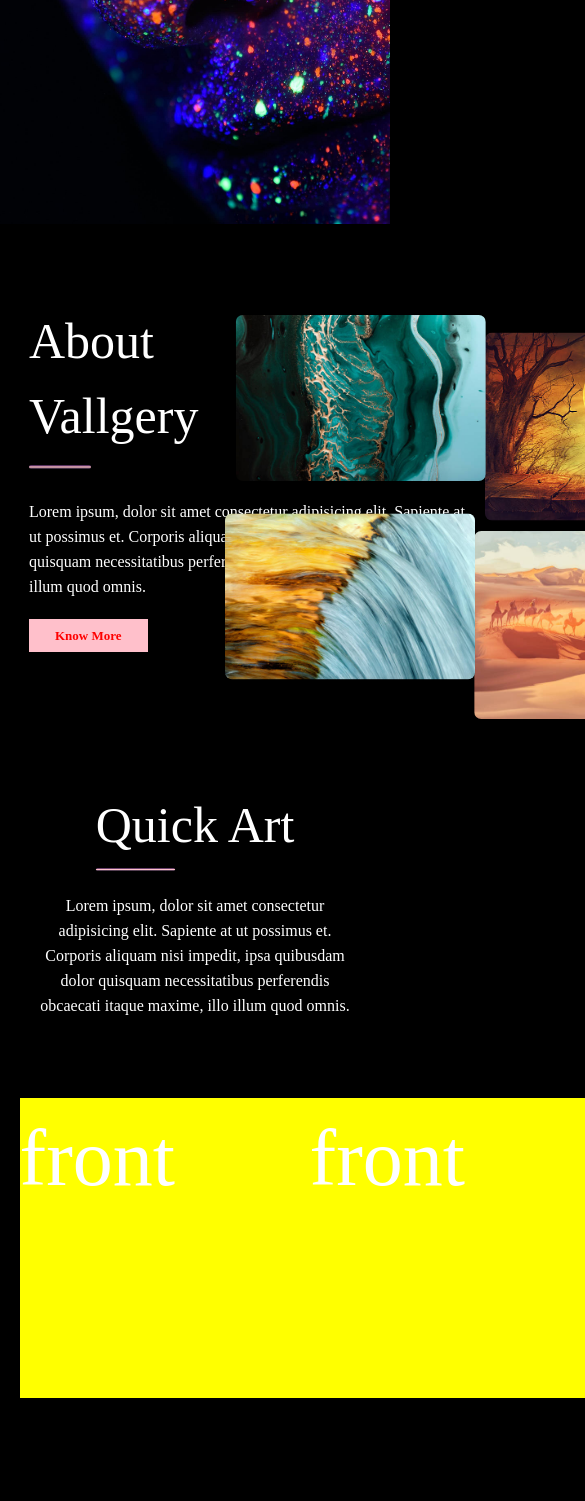
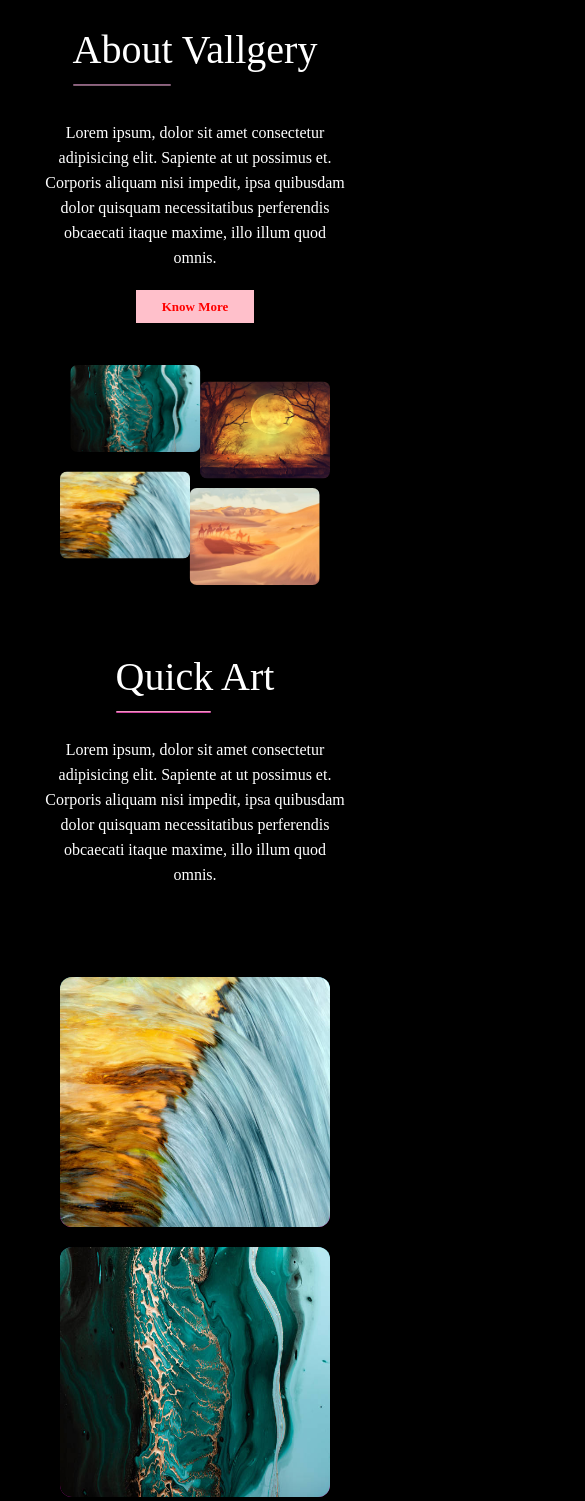
Before and after one commit to bimbo-ade/Galley, a Next.js app: page / in a window 390 px wide. Shown: the part 360-1861 px from the top of the page, 585 px wide, since content can reach past the window. Built offline with nearby package versions, Linux system fonts and the light colour scheme.

Commit message:
style: added styles

```diff
--- a/components/About.js
+++ b/components/About.js
@@ -8,7 +8,7 @@ import img4 from "../public/assets/img/img4.jpg";
 const Upcoming = () => {
   return (
     <div className={styles.cont}>
-      <div>
+      <div className={styles.infoCont}>
         {" "}
         <h1 className={styles.aboutHeader}> About Vallgery</h1>
         <p className={styles.aboutDesc}>
@@ -74,6 +74,62 @@ const Upcoming = () => {
           <Image src={img4} height={500} alt="img4" />
         </motion.div>
       </div>
+      <div className={styles.mobile}>
+        <div className={styles.right}>
+          <motion.div
+            className={styles.img}
+            animate={{
+              x: ["0px", "140px", "140px", "0px", "0px"],
+              y: ["0px", "0px", "115px", "115px", "0px"],
+            }}
+            transition={{
+              duration: 20,
+              yoyo: Infinity,
+            }}
+          >
+            <Image src={img1} height={500} alt="highway" />
+          </motion.div>
+          <motion.div
+            className={styles.img}
+            animate={{
+              x: ["0px", "0px", "-140px", "-140px", "0px"],
+              y: ["0px", "115px", "115px", "0px", "0px"],
+            }}
+            transition={{
+              duration: 20,
+              yoyo: Infinity,
+            }}
+          >
+            <Image src={img2} height={500} alt="highway" />
+          </motion.div>
+          <motion.div
+            className={styles.img}
+            animate={{
+              x: ["0px", "0px", "140px", "140px", "0px"],
+              y: ["0px", "-115px", "-115px", "0px", "0px"],
+            }}
+            transition={{
+              duration: 20,
+              yoyo: Infinity,
+            }}
+          >
+            <Image src={img3} height={500} alt="highway" />
+          </motion.div>
+          <motion.div
+            className={styles.img}
+            animate={{
+              x: ["0px", "-140px", "-140px", "0px", "0px"],
+              y: ["0px", "0px", "-115px", "-115px", "0px"],
+            }}
+            transition={{
+              duration: 20,
+              yoyo: Infinity,
+            }}
+          >
+            <Image src={img4} height={500} alt="highway" />
+          </motion.div>
+        </div>
+      </div>
     </div>
   );
 };
--- a/components/Banner.js
+++ /dev/null
@@ -1,7 +0,0 @@
-import React from "react";
-
-const Banner = () => {
-  return <div>Banner</div>;
-};
-
-export default Banner;
--- a/components/Footer.js
+++ b/components/Footer.js
@@ -2,7 +2,7 @@ import React from "react";
 
 const Footer = () => {
   return (
-    <div className="text-center flex justify-center items-center p-5">
+    <div className="text-center flex justify-center items-center py-10 border-t-[1px]  border-purple mt-10">
       copyright 2022.
     </div>
   );
--- a/components/Navbar.js
+++ b/components/Navbar.js
@@ -1,10 +1,16 @@
-import React from "react";
+import React, { useState } from "react";
 import Link from "next/link";
+import { IoIosClose } from "react-icons/io";
+import { AiOutlineMenu } from "react-icons/ai";
 const Navbar = () => {
+  const [click, setClick] = useState(false);
+  const handleClick = () => setClick(!click);
+  const closeMobileMenu = () => setClick(false);
+
   return (
-    <div className="w-[80%]  h-[40px]  mx-auto flex justify-between items-center font-rose mt-[24px] ">
+    <div className="w-[90%]  h-[40px] py-7 mx-auto flex justify-between items-center font-rose mt-[24px] bg-transparent">
       <div>
-        <h2>Vagellry</h2>
+        <Link href="/">Vagellry</Link>
       </div>
       <div>
         <ul className="flex justify-between mobile:hidden tablet:flex laptop:flex">
@@ -16,6 +22,10 @@ const Navbar = () => {
           </Link>
         </ul>
       </div>
+
+      <div onClick={handleClick} className=" tablet:hidden ">
+        {click ? <IoIosClose /> : <AiOutlineMenu />}
+      </div>
     </div>
   );
 };
--- a/components/QuickArt.js
+++ b/components/QuickArt.js
@@ -1,4 +1,9 @@
 import React from "react";
+import Image from "next/image";
+import img1 from "../public/assets/img/img1.jpg";
+import img2 from "../public/assets/img/img2.jpg";
+import img3 from "../public/assets/img/img3.jpg";
+import img4 from "../public/assets/img/img4.jpg";
 import styles from "../styles/quickArt.module.css";
 const quickArt = () => {
   return (
@@ -16,29 +21,52 @@ const quickArt = () => {
         <div className={styles.cardCont}>
           <div className={styles.card}>
             {" "}
-            <div className={styles.front}>front</div>
-            <div className={styles.back}>back</div>
+            <div className={styles.front}>
+              {" "}
+              <Image src={img4} height={500} alt="img1" />
+            </div>
+            <div className={styles.back}>
+              <p> Ocean Fallgery</p>
+            </div>
           </div>
         </div>
         <div className={styles.cardCont}>
           <div className={styles.card}>
             {" "}
-            <div className={styles.front}>front</div>
-            <div className={styles.back}>back</div>
+            <div className={styles.front}>
+              {" "}
+              <Image src={img3} height={500} alt="img1" />
+            </div>
+            <div className={styles.back}>
+              {" "}
+              <p> River Molgery</p>
+            </div>
           </div>
         </div>
         <div className={styles.cardCont}>
           <div className={styles.card}>
             {" "}
-            <div className={styles.front}>front</div>
-            <div className={styles.back}>back</div>
+            <div className={styles.front}>
+              {" "}
+              <Image src={img2} height={500} alt="img1" />
+            </div>
+            <div className={styles.back}>
+              {" "}
+              <p> Desgellry</p>
+            </div>
           </div>
         </div>
         <div className={styles.cardCont}>
           <div className={styles.card}>
             {" "}
-            <div className={styles.front}>front</div>
-            <div className={styles.back}>back</div>
+            <div className={styles.front}>
+              {" "}
+              <Image src={img1} height={500} alt="img1" />
+            </div>
+            <div className={styles.back}>
+              {" "}
+              <p> Moongery</p>
+            </div>
           </div>
         </div>
       </div>{" "}
--- a/package.json
+++ b/package.json
@@ -16,6 +16,7 @@
     "next": "13.0.6",
     "react": "18.2.0",
     "react-dom": "18.2.0",
+    "react-icons": "^4.7.1",
     "react-query": "^3.39.2"
   },
   "devDependencies": {
--- a/pages/index.js
+++ b/pages/index.js
@@ -1,9 +1,9 @@
 import Head from "next/head";
-import Image from "next/image";
 import styles from "../styles/Home.module.css";
-import bgimg from "../public/assets/img/bgimg.jpg";
 import About from "../components/About";
 import QuickArt from "../components/QuickArt";
+import Image from "next/image";
+import bgimg from "../public/assets/img/bgimg.jpg";
 export default function Home() {
   return (
     <>
--- a/styles/Home.module.css
+++ b/styles/Home.module.css
@@ -1,6 +1,5 @@
 .banner {
   background-image: url("../public/assets/img/bgimg.jpg");
-  background-color: #cccccc;
   background-position: center;
   background-repeat: no-repeat;
   background-size: cover;
@@ -8,3 +7,14 @@
   width: 100%;
   object-fit: fill;
 }
+
+@media (min-width: 320px) and (max-width: 767px) {
+  .banner {
+    height: 220px;
+  }
+}
+@media (min-width: 768px) and (max-width: 1200px) {
+  .banner {
+    height: 320px;
+  }
+}
--- a/styles/about.module.css
+++ b/styles/about.module.css
@@ -66,3 +66,110 @@
   height: 100%;
   width: 100%;
 }
+.right {
+  display: none;
+}
+@media (min-width: 320px) and (max-width: 767px) {
+  .infoCont {
+    display: flex;
+    justify-content: center;
+    align-items: center;
+    flex-direction: column;
+  }
+
+  .cont {
+    grid-template-columns: 100%;
+  }
+
+  .aboutHeader {
+    display: flex;
+    text-align: center;
+  }
+
+  .img {
+    width: 100px;
+    border-radius: 7px;
+  }
+
+  .aboutDesc {
+    width: 300px;
+    margin-top: 25px;
+    text-align: center;
+  }
+  .aboutHeader {
+    font-size: 40px;
+    text-align: center;
+  }
+
+  .right {
+    width: 80%;
+    display: grid;
+    grid-template-columns: repeat(2, 1fr);
+    justify-content: flex-end;
+    gap: 10px;
+    margin: auto;
+    justify-content: center;
+    margin-top: 30px;
+  }
+
+  .img {
+    width: 130px;
+    display: block;
+  }
+
+  .img img {
+    border-radius: 7px;
+  }
+
+  .imgCont {
+    display: none;
+  }
+}
+
+@media (min-width: 768px) and (max-width: 1200px) {
+  .cont {
+    grid-template-columns: 50% 50%;
+  }
+
+  .aboutHeader {
+    display: flex;
+  }
+
+  .img {
+    width: 100px;
+    border-radius: 7px;
+  }
+
+  .aboutDesc {
+    width: 300px;
+    margin-top: 25px;
+  }
+  .aboutHeader {
+    font-size: 40px;
+    text-align: center;
+  }
+
+  .right {
+    width: 100%;
+    display: grid;
+    grid-template-columns: repeat(2, 1fr);
+    justify-content: flex-end;
+    gap: 10px;
+    margin: auto;
+    justify-content: center;
+    margin-top: 30px;
+  }
+
+  .img {
+    width: 130px;
+    display: block;
+  }
+
+  .img img {
+    border-radius: 7px;
+  }
+
+  .imgCont {
+    display: none;
+  }
+}
--- a/styles/quickArt.module.css
+++ b/styles/quickArt.module.css
@@ -18,14 +18,9 @@
   content: "";
   position: absolute;
   bottom: -10%;
-  background: linear-gradient(
-    0deg,
-    rgb(2, 1, 24) 0%,
-    pink,
-    rgb(31, 2, 58) 100%
-  );
+  background: linear-gradient(0deg, rgb(190, 23, 149) 0%, pink);
   left: 0;
-  width: 40%;
+  width: 60%;
   height: 3%;
   border-radius: 7px;
 }
@@ -34,7 +29,7 @@
   margin-top: 15px;
   line-height: 25px;
   font-size: 16px;
-
+  width: 600px;
   text-align: center;
 }
 
@@ -48,7 +43,7 @@
 }
 
 .card {
-  height: 300px;
+  height: 270px;
   width: 290px;
   position: relative;
   transition: all 1s linear;
@@ -57,24 +52,89 @@
 .front {
   width: 100%;
   height: 100%;
-  background-color: yellow;
   position: absolute;
+  border-radius: 12px;
 
   font-size: 5rem;
   z-index: 2;
   backface-visibility: hidden;
 }
+.front img {
+  height: 100%;
+  border-radius: 12px;
+  width: 100%;
+}
 .back {
   width: 100%;
   height: 100%;
-  background-color: green;
+  display: flex;
+  justify-content: center;
+  align-items: center;
+  background: linear-gradient(
+    0deg,
+    rgb(209, 14, 183) 10%,
+    rgb(40, 146, 179) 97%
+  );
   position: absolute;
+  border-radius: 12px;
 
-  font-size: 5rem;
   z-index: 1;
   transform: rotateY(180deg);
 }
 
+.back p {
+  font-size: 2rem;
+}
 .cardCont:hover .card {
   transform: rotateY(180deg);
 }
+
+@media (min-width: 320px) and (max-width: 767px) {
+  .container {
+    display: flex;
+    justify-content: center;
+    align-items: center;
+    flex-direction: column;
+  }
+
+  .qaDesc {
+    width: 300px;
+    text-align: center;
+  }
+
+  .cont {
+    display: flex;
+    flex-wrap: wrap;
+    justify-content: space-around;
+    align-items: center;
+  }
+  .card {
+    height: 250px;
+    width: 270px;
+    margin: 10px;
+  }
+  .qaHeader {
+    font-size: 40px;
+  }
+}
+@media (min-width: 768px) and (max-width: 1200px) {
+  .qaDesc {
+    width: 550px;
+    text-align: center;
+  }
+
+  .cont {
+    display: flex;
+    flex-wrap: wrap;
+    justify-content: space-around;
+    align-items: center;
+  }
+  .card {
+    height: 250px;
+    width: 270px;
+    margin: 10px;
+  }
+  .qaHeader {
+    font-size: 40px;
+  }
+}
```
Also changed, not shown: styles/gallery.module.css (+17 -15 lines), 1 other file (tests, documents, lock files or other folders).
